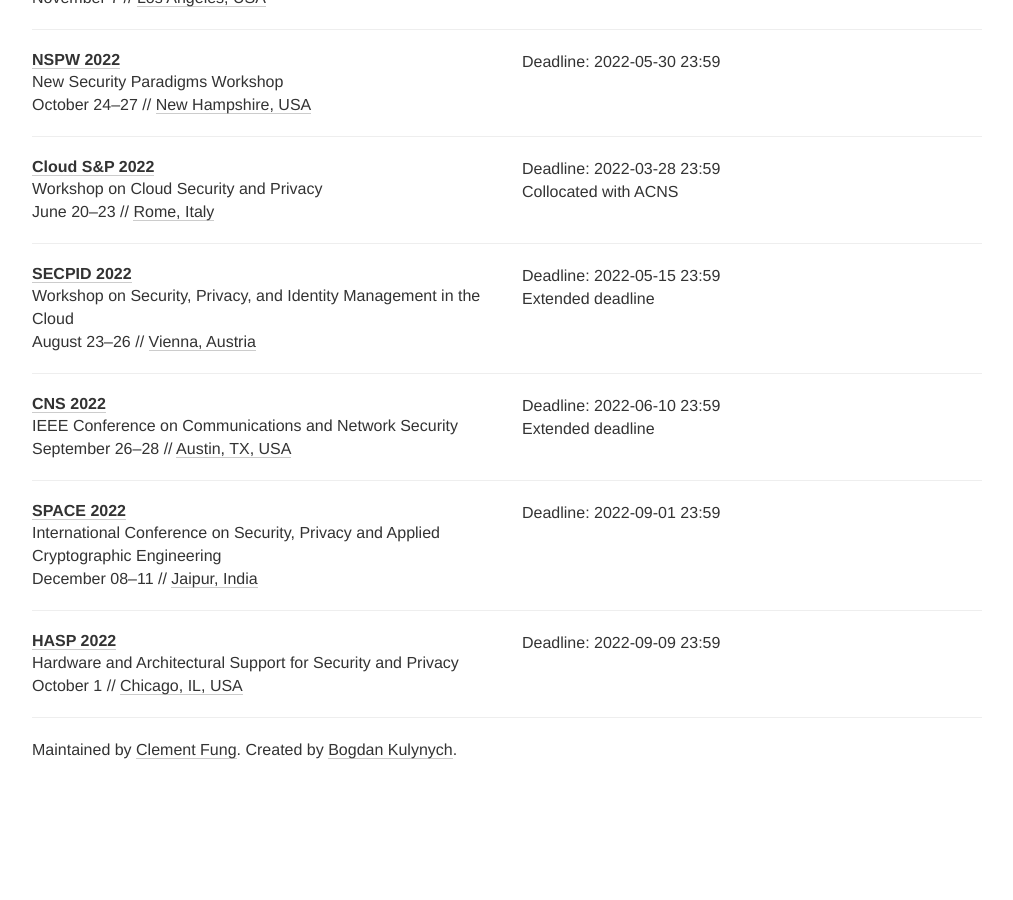
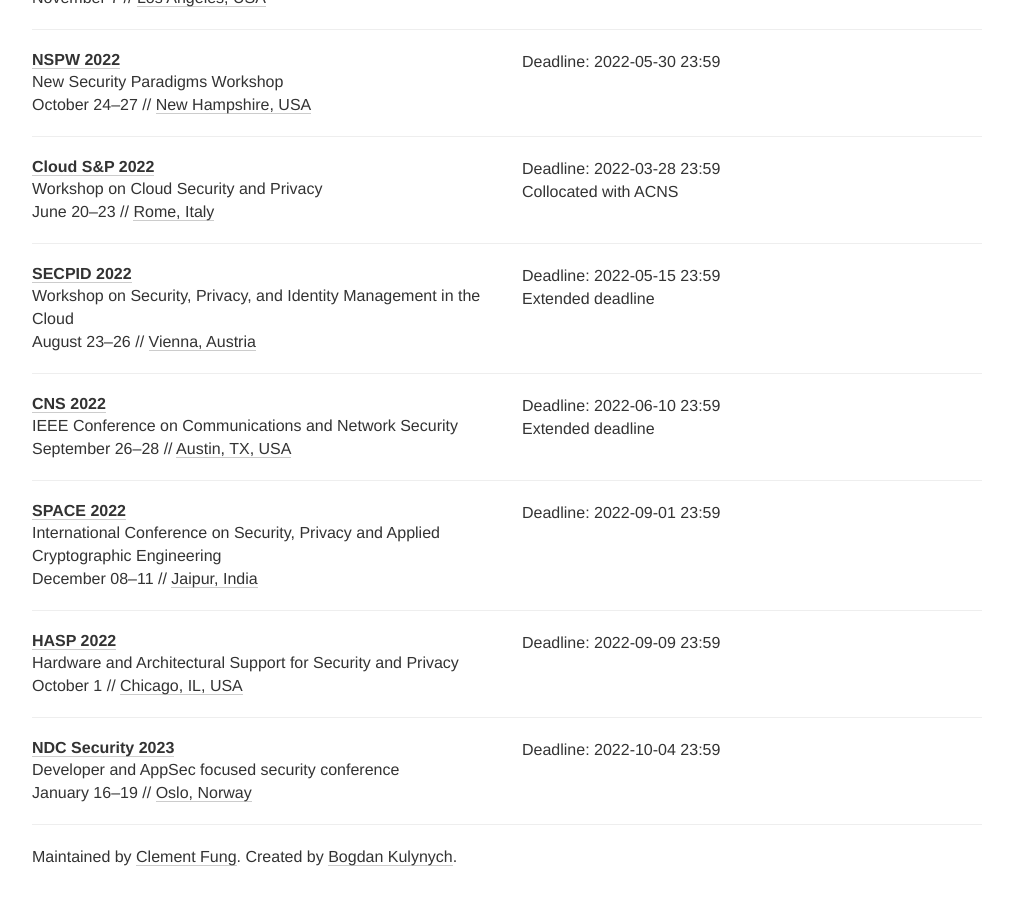
Before and after one commit to sec-deadlines/sec-deadlines.github.io, a Jekyll site: the page built from index.html, in a window 1280 px wide and 900 px high, scrolled down 6928 px. Shown: the whole window, without its empty margins (133-1146 px from the left). Built offline with Jekyll 4.4.1, drawn with Linux system fonts in a browser that asks for light colours; nearby versions of some CDN libraries; comment, search, counter and statistics services are not loaded; before the commit the page ends 7721 px from its top, so only the background shows below that.

Commit message:
Adding NDC Security

```diff
--- a/_data/conferences.yml
+++ b/_data/conferences.yml
@@ -482,3 +482,13 @@
   timezone: Etc/UTC
   place: Chicago, IL, USA
   tags: [SEC, PRIV, SHOP]
+
+- name: NDC Security
+  description: Developer and AppSec focused security conference
+  year: 2023
+  link: https://www.ndc-security.com
+  deadline: ["2022-10-04 23:59"]
+  date: January 16-19
+  timezone: CET
+  place: Oslo, Norway
+  tags: [SEC, CONF, SHOP]
```
